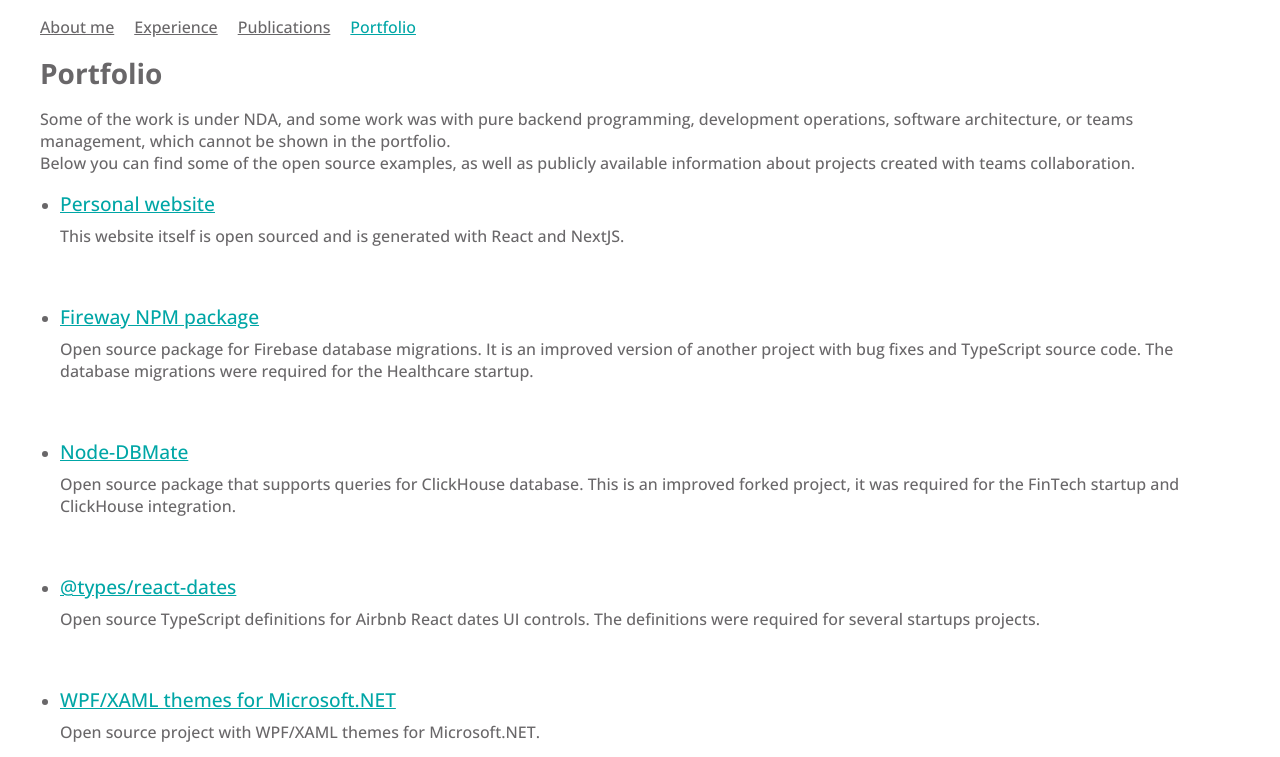
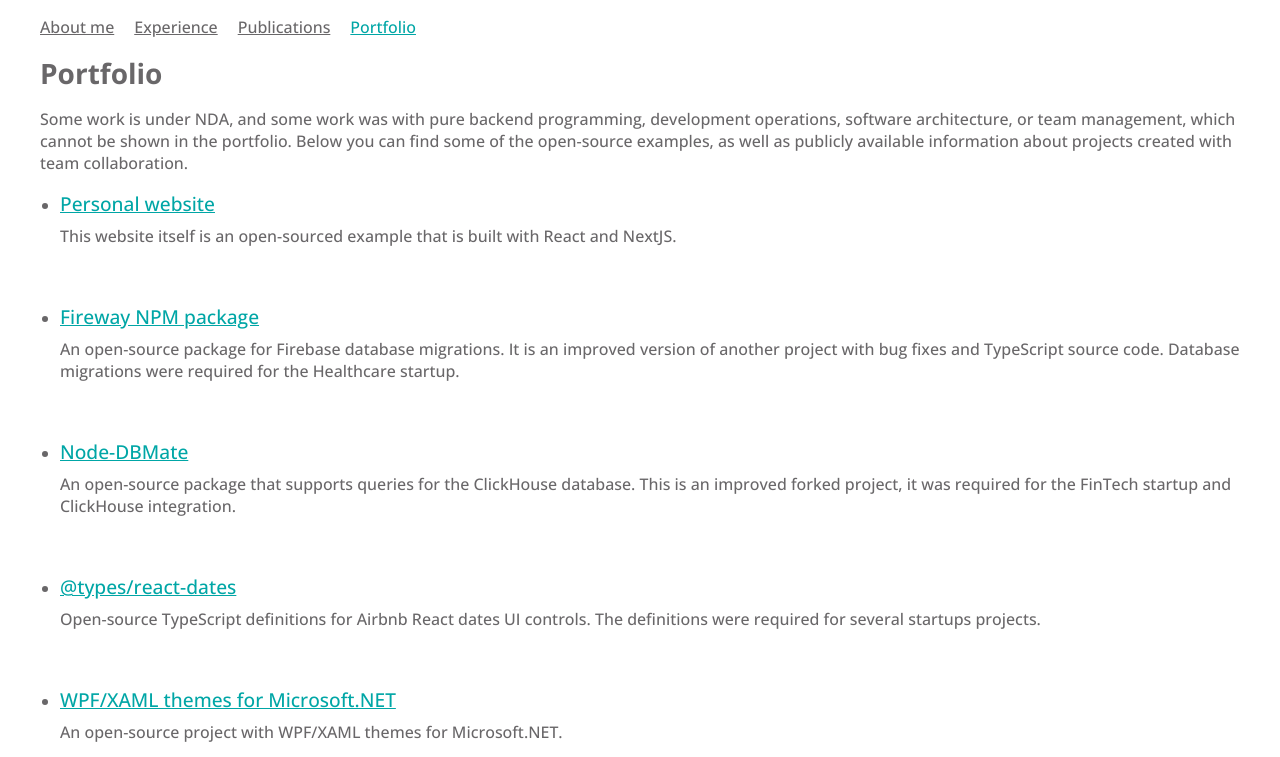
Before and after one commit to ArturAmpilogov/me, a Next.js app: page /portfolio in a window 1280 px wide. Shown: the top 757 px of the page. Built offline with nearby package versions, Linux system fonts and the light colour scheme.

Commit message:
2023-08 updated portfolio

```diff
--- a/data/portfolio.ts
+++ b/data/portfolio.ts
@@ -4,30 +4,30 @@ export const portfolio: IPortfolio[] = [
   {
     name: "Personal website",
     description:
-      "This website itself is open sourced and is generated with React and NextJS.",
+      "This website itself is an open-sourced example that is built with React and NextJS.",
     link: "https://github.com/ArturAmpilogov/me",
   },
   {
     name: "Fireway NPM package",
     description:
-      "Open source package for Firebase database migrations. It is an improved version of another project with bug fixes and TypeScript source code. The database migrations were required for the Healthcare startup.",
+      "An open-source package for Firebase database migrations. It is an improved version of another project with bug fixes and TypeScript source code. Database migrations were required for the Healthcare startup.",
     link: "https://github.com/dev-aces/fireway",
   },
   {
     name: "Node-DBMate",
     description:
-      "Open source package that supports queries for ClickHouse database. This is an improved forked project, it was required for the FinTech startup and ClickHouse integration.",
+      "An open-source package that supports queries for the ClickHouse database. This is an improved forked project, it was required for the FinTech startup and ClickHouse integration.",
     link: "https://github.com/ArturAmpilogov/node-dbmate",
   },
   {
     name: "@types/react-dates",
     description:
-      "Open source TypeScript definitions for Airbnb React dates UI controls. The definitions were required for several startups projects.",
+      " Open-source TypeScript definitions for Airbnb React dates UI controls. The definitions were required for several startups projects.",
     link: "https://www.npmjs.com/package/@types/react-dates",
   },
   {
     name: "WPF/XAML themes for Microsoft.NET",
-    description: "Open source project with WPF/XAML themes for Microsoft.NET.",
+    description: "An open-source project with WPF/XAML themes for Microsoft.NET.",
     link: "https://github.com/ArturAmpilogov/WpfThemesHR",
     images: [
       "/img/portfolio/wpf_theme_1.png",
@@ -43,7 +43,7 @@ export const portfolio: IPortfolio[] = [
   },
   {
     name: "Kana",
-    description: "Smart pricing page for the FinTech startup.",
+    description: "Smart pricing page for the UK FinTech startup. The project is built with React.JS, Next.JS, Nest.JS, TypeScript, GoLang, PostgresDB and DynamoDB.",
     link: "https://www.usekana.com/",
     images: [
       "/img/portfolio/kana.webp",
@@ -54,7 +54,7 @@ export const portfolio: IPortfolio[] = [
   },
   {
     name: "Perci Health Referrals",
-    description: "Referral system for the Healthcare startup.",
+    description: "Referral system for the Healthcare startup, made with React.JS and Firebase.",
     link: "https://www.percihealth.com/",
     images: [
       "/img/portfolio/perci_referral.webp",
@@ -64,7 +64,7 @@ export const portfolio: IPortfolio[] = [
   {
     name: "High Robotics - Minespector",
     description:
-      "UX research and software creation for the tablet controller of the mining safety robot.",
+      "Mining safety robot. The work included UX research and software creation for the tablet controller of the robot.",
     link: "https://vimeo.com/85248707",
     images: [
       "/img/portfolio/minespector_ui.png",
@@ -73,8 +73,8 @@ export const portfolio: IPortfolio[] = [
   },
   {
     name: "Socionom",
-    description: "The social network for education.",
+    description: "The social network for education. The work is done as the CTO, including architecture, DevOps, and microservices creation. The team used Vue.JS, Node.JS, MongoDB, Postgres, and Redis.",
     link: "https://socionom.org/",
-    images: ["/img/portfolio/socionom.webp", "/img/portfolio/socionom.png"],
+    images: ["/img/portfolio/socionom.webp"],
   },
 ];
--- a/pages/portfolio.tsx
+++ b/pages/portfolio.tsx
@@ -15,12 +15,8 @@ const PortfolioPage: NextPage<PortfolioListProps> = ({ items, ...props }) => {
       <main>
         <h1>Portfolio</h1>
         <p>
-          Some of the work is under NDA, and some work was with pure backend
-          programming, development operations, software architecture, or teams
-          management, which cannot be shown in the portfolio. <br />
-          Below you can find some of the open source examples, as well as publicly
-          available information about projects created with teams
-          collaboration.
+        Some work is under NDA, and some work was with pure backend programming, development operations, software architecture, or team management, which cannot be shown in the portfolio.
+        Below you can find some of the open-source examples, as well as publicly available information about projects created with team collaboration.
         </p>
         <PortfolioList items={items} />
       </main>
```
Also changed, not shown: public/img/portfolio/socionom.webp.
